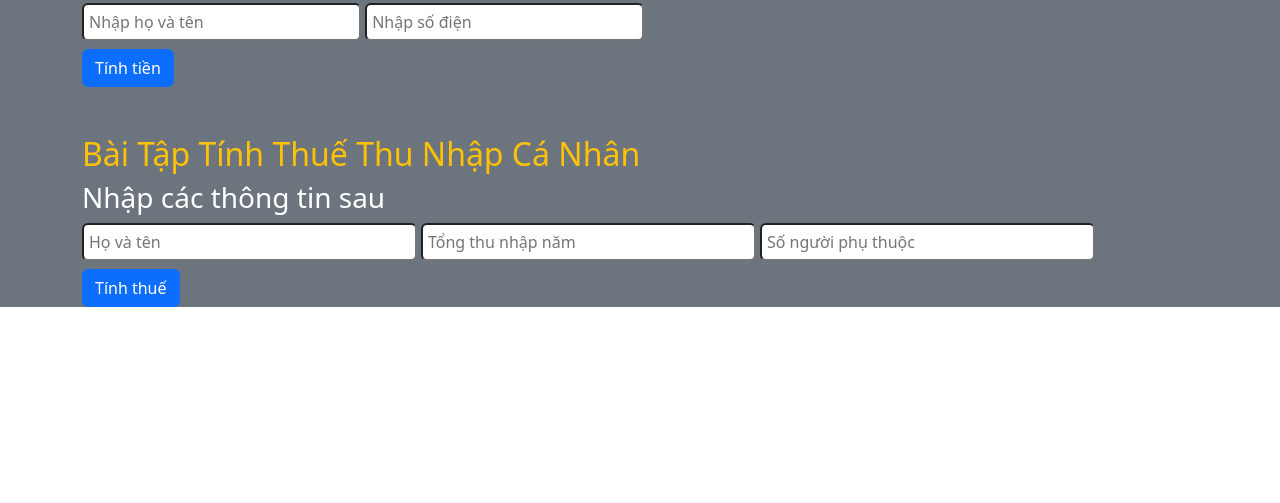
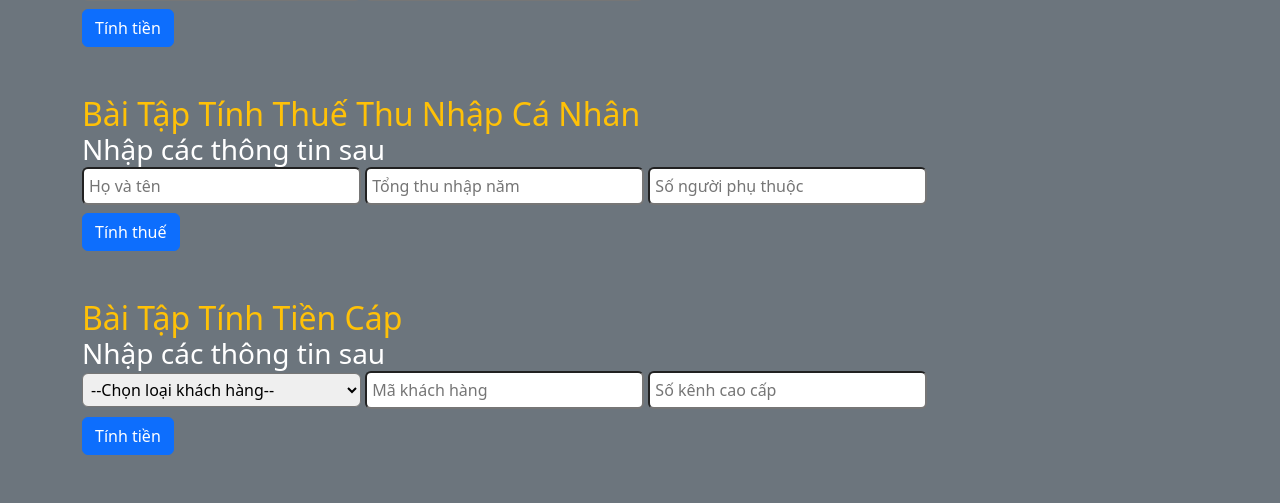
Before and after one commit to mielindev/javascript-exercise, a plain HTML site: page index.html in a window 1280 px wide. Shown: the part 667-1170 px from the top of the page. Before the commit the page ends 974 px from the top, so only its background shows below. Drawn offline with nearby package versions, Linux system fonts and the light colour scheme.

Commit message:
finished

```diff
--- a/index.css
+++ b/index.css
@@ -3,6 +3,9 @@
     margin: 0;
     padding: 0;
     box-sizing: border-box;
+}
+.h1, .h2, .h3, .h4, .h5, .h6, h1, h2, h3, h4, h5, h6{
+    margin-bottom: 0;
 }
 #manageStudent input{
     width: 30%;
@@ -28,6 +31,6 @@
 }
 
 input {
-    width: 30%;
+    width: 25%;
     padding: 5px;
 }
--- a/index.html
+++ b/index.html
@@ -168,6 +168,45 @@
       </div>
       <div class="thueresult container"></div>
     </section>
+    <section id="cabelFee" class="bg-secondary text-white pb-5">
+      <div class="container">
+        <h2 class="text-warning pt-5">Bài Tập Tính Tiền Cáp</h2>
+        <h3>Nhập các thông tin sau</h3>
+        <select
+          onchange="onOffConnection()"
+          name="model"
+          id="catalogModel"
+          class="rounded p-1 w-25"
+        >
+          <option value="">--Chọn loại khách hàng--</option>
+          <option value="peopleModel">Nhà Dân</option>
+          <option value="businessModel">Doanh Nghiệp</option>
+        </select>
+        <input
+          class="rounded"
+          type="text"
+          id="idCustomer"
+          placeholder="Mã khách hàng"
+        />
+        <input
+          class="rounded"
+          type="text"
+          id="highChannel"
+          placeholder="Số kênh cao cấp"
+        />
+        <br />
+        <input
+          class="d-none rounded"
+          type="text"
+          id="manyConnect"
+          placeholder="Số kết nối"
+        />
+        <button class="btn btn-primary rounded mt-2" onclick="tinhTienCap()">
+          Tính tiền
+        </button>
+      </div>
+      <div class="container cablefeeresult"></div>
+    </section>
     <!-- Bootstrap JavaScript Libraries -->
     <script
       src="https://cdn.jsdelivr.net/npm/@popperjs/core@2.11.8/dist/umd/popper.min.js"
--- a/index.js
+++ b/index.js
@@ -48,11 +48,11 @@ function tinhDiem() {
   ) {
     document.querySelector(
       ".manageresult"
-    ).innerHTML = `<h2 class="py-3">Bạn đã đậu với số điểm ${tongDiem}</h2>`;
+    ).innerHTML = `<h2 class="py-3">Bạn đã đậu với số điểm: ${tongDiem}đ</h2>`;
   } else {
     document.querySelector(
       ".manageresult"
-    ).innerHTML = `<h2 class="py-3">Bạn đã rớt với số điểm ${tongDiem}</h2>`;
+    ).innerHTML = `<h2 class="py-3">Bạn đã rớt với số điểm: ${tongDiem}đ</h2>`;
   }
 }
 function tinhTienDien() {
@@ -73,7 +73,13 @@ function tinhTienDien() {
   }
   document.querySelector(
     ".electricresult"
-  ).innerHTML = `<h2 class="py-3">Tên: ${hoTen} - Tiền tiện: ${tongTien.toLocaleString()} VNĐ</h2>`;
+  ).innerHTML = `<h2 class="py-3">Tên: ${hoTen} - Tiền tiện: ${tongTien.toLocaleString(
+    "vi",
+    {
+      style: "currency",
+      currency: "VND",
+    }
+  )}</h2>`;
 }
 function tinhThue() {
   var hoVaTen = document.querySelector("#fullName").value;
@@ -115,10 +121,40 @@ function tinhThue() {
       336e6 * 0.3 +
       (phanChiuThue - 960e6) * 0.35;
   }
-  document.querySelector(".thueresult").innerHTML = `<h2>
+  document.querySelector(".thueresult").innerHTML = `<h2 class="py-3">
     Họ và tên: ${hoVaTen} - Thuế phải trả: ${soThue.toLocaleString("vi", {
     style: "currency",
     currency: "VND",
   })}
   </h2>`;
 }
+function onOffConnection() {
+  var selectElement = document.querySelector("#catalogModel").value;
+  if (selectElement == "businessModel") {
+    document.querySelector("#manyConnect").className = "d-block";
+  } else {
+    document.querySelector("#manyConnect").className = "d-none";
+  }
+}
+function tinhTienCap() {
+  var selectElement = document.querySelector("#catalogModel").value;
+  var highChannel = document.querySelector("#highChannel").value * 1;
+  var manyConnect = document.querySelector("#manyConnect").value * 1;
+  var idCustomer = document.querySelector("#idCustomer").value;
+  var tongHoaDon = 0;
+  if ((selectElement = "businessModel")) {
+    if (manyConnect > 10) {
+      tongHoaDon = 15 + 75 + (manyConnect - 10) * 5 + highChannel * 50;
+    } else {
+      tongHoaDon = 15 + 75 + highChannel * 50;
+    }
+  } else {
+    tongHoaDon = 4.5 + 20.5 + highChannel * 7.5;
+  }
+  document.querySelector(".cablefeeresult").innerHTML = `<h2 class="py-3">
+    Mã khách hàng: ${idCustomer} - Tiền cáp: ${new Intl.NumberFormat("en-US", {
+    style: "currency",
+    currency: "USD",
+  }).format(tongHoaDon)}
+  </h2>`;
+}
```
